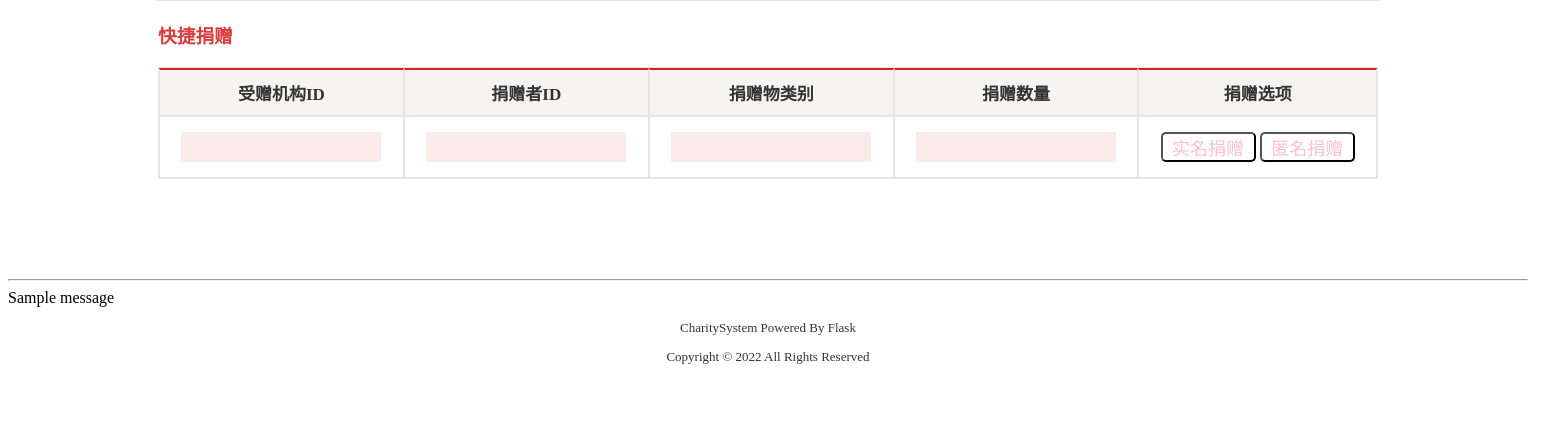
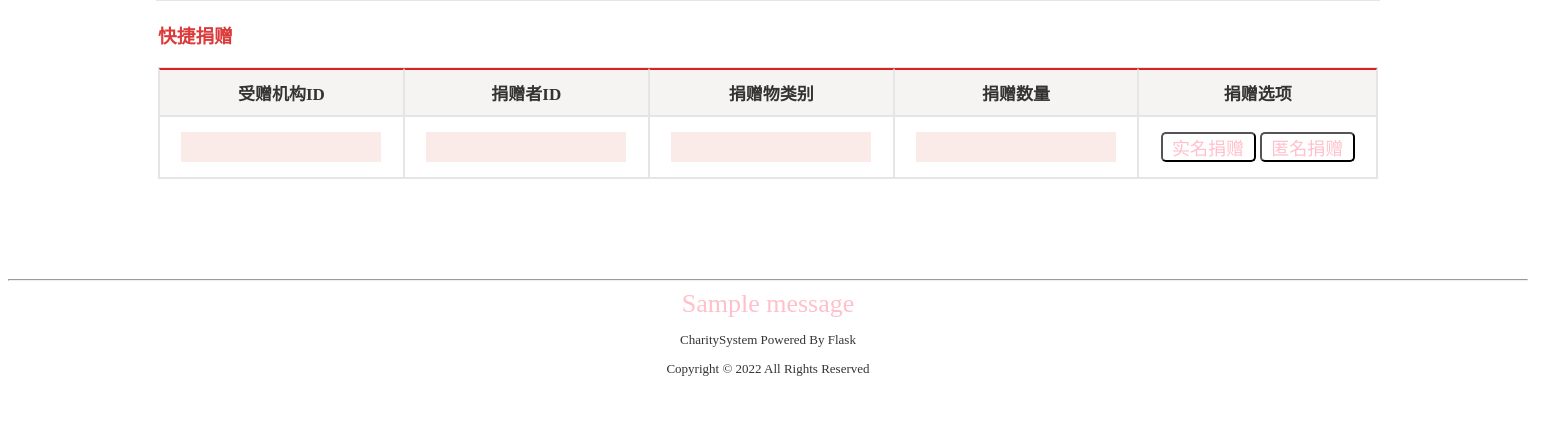
Before and after one commit to mumua666/CharitySystem, a Flask app: page /homePage.html in a window 1560 px wide. Shown: the part 379-800 px from the top of the page. Run offline with Flask 2, Linux system fonts and the light colour scheme; one stand-in notice (Sample message) is shown.

Commit message:
细节优化

```diff
--- a/app.py
+++ b/app.py
@@ -57,7 +57,7 @@ class Charity(db.Model):
     expense_id = db.Column(db.Integer, db.ForeignKey(
         'expense.id'), unique=False)  # 定义外键,expense_id为expense表的主键
     category_id = db.Column(db.Integer, db.ForeignKey(
-        'category.category_id'), unique=False)
+        'category.category_id'), unique=False)  # 定义外键,category_id为category表的主键
     # 通过expenses获取到以expense_id为主键的expense表的元组
     expenses = db.relationship('Expense', backref='charity')
     category = db.relationship('Category', backref='charity')
--- a/templates/homePage.html
+++ b/templates/homePage.html
@@ -225,6 +225,13 @@
             color: #333;
             text-align: center;
             font-size: 13px;
+        }
+
+        #flash {
+            display: block;
+            font-size: 26px;
+            text-align: center;
+            color: pink;
         }
     </style>
 </head>
@@ -588,7 +595,7 @@
 
         <div id="footer">
             {% for message in get_flashed_messages() %}
-            <span> {{ message }}</span>
+            <span id="flash"> {{ message }}</span>
             {% endfor %}
             <p>CharitySystem Powered By Flask</p>
             <p>Copyright &copy 2022 All Rights Reserved</p>
```
